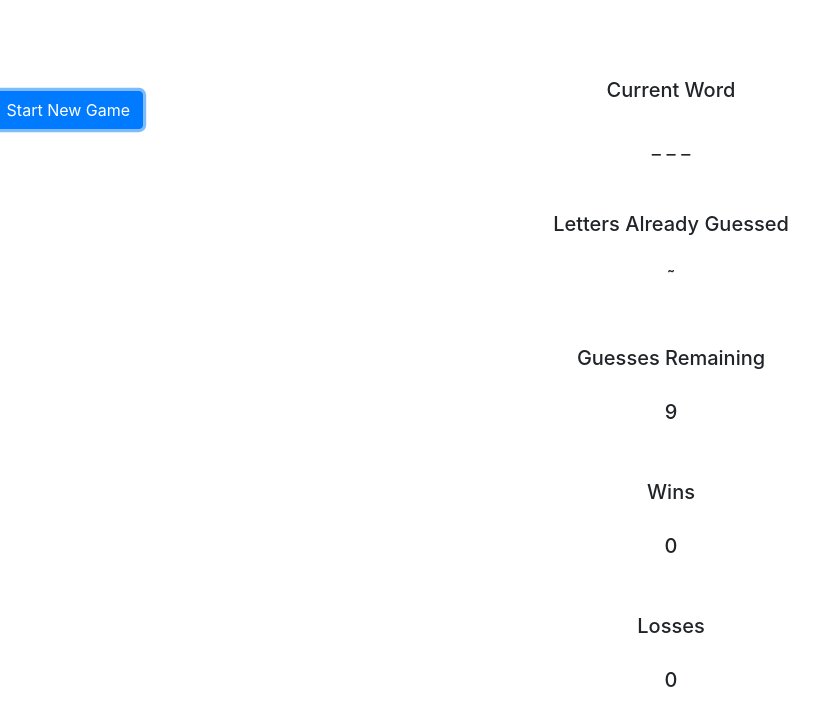
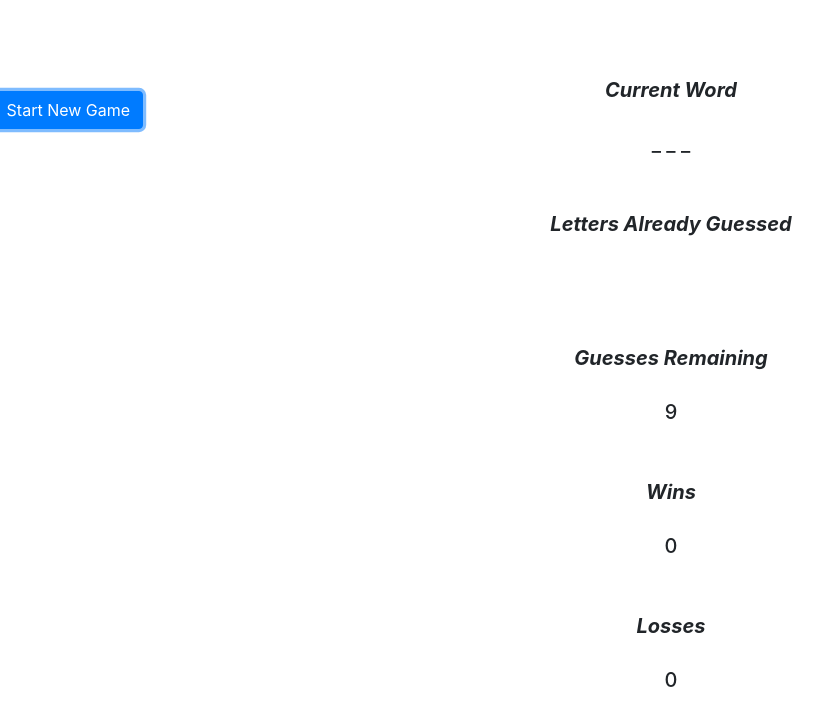
Before and after one commit to brintzamiles/Word-Guess-Game, a plain HTML site: page index.html in a window 1280 px wide. Both pictures are taken after a click on the button "Start New Game". Shown: the full height of the page, 254-1077 px from the left. Drawn offline with nearby package versions, Linux system fonts and the light colour scheme.

Commit message:
got space issue to work

```diff
--- a/assets/css/style.css
+++ b/assets/css/style.css
@@ -1,11 +1,11 @@
-.thumbnail {
-    border: 2px solid yellow;
-}
+
 
 #headerCurrentWord {
     font-size: 20px;
     text-align: center;
     margin: 30px auto;
+    font-weight: bolder;
+    font-style: oblique;
 
 }
 
@@ -13,6 +13,10 @@
     font-size: 20px;
     text-align: center;
     margin: 30px auto;
+    font-weight: bolder;
+    font-style: oblique;
+
+
 
 }
 
@@ -20,6 +24,10 @@
     font-size: 20px;
     text-align: center;
     margin: 30px auto;
+    font-weight: bolder;
+    font-style: oblique;
+
+
 
 }
 
@@ -27,6 +35,10 @@
     font-size: 20px;
     text-align: center;
     margin: 30px auto;
+    font-weight: bolder;
+    font-style: oblique;
+
+
 
 }
 
@@ -34,6 +46,10 @@
     font-size: 20px;
     text-align: center;
     margin: 30px auto;
+    font-weight: bolder;
+    font-style: oblique;
+
+
 }
 
 img {
--- a/assets/javascript/game.js
+++ b/assets/javascript/game.js
@@ -35,7 +35,7 @@ for(var i = 0; i < getRandWord.length; i++) {
     console.log (getRandWord);
     if (getRandWord[i] === ' ') {
         console.log ("issa space");
-        displaySpaces.push('*');
+        displaySpaces.push(' ');
         //did only makes sure that the space is denoted for to indicate all letters have been analyzed as stopper
         wordLengthTracker++;
     }
@@ -46,17 +46,12 @@ for(var i = 0; i < getRandWord.length; i++) {
 
     //write results to the screen
     document.getElementById('guessesLeft').textContent  = remaining;
-    document.getElementById('currentWord').innerHTML  = displaySpaces.join (" ");
+    document.getElementById("currentWord").style.whiteSpace = "pre";
+    document.getElementById('currentWord').textContent  = displaySpaces.join (" ");
+    document.getElementById('lettersAlreadyGuessed').textContent  = wrongGuess.join(" ");
 
-    //trying to work through issue where space won't print to the DOM
-    //displayHolder = displaySpaces.join(" ");
-    //console.log("spaces " + displaySpaces);
-    //console.log("holder " + displayHolder);
-    //displayHolder = displayHolder.replace("space", "     ")
-    //console.log("holder2 " + displayHolder);
 
-    //document.getElementById('currentWord').innerHTML  = displayHolder;
-    //alert (displayHolder);
+
 }
 
 function Guess(userGuess) {
--- a/index.html
+++ b/index.html
@@ -19,8 +19,8 @@
                 <div class = "col-sm-6" >
                         <h2 id ="headerCurrentWord">Current Word
                         </h2>
-                        <p id ="currentWord" style: white-space:pre>_ _ _ _ _
-                        </p>
+                        <h2 id ="currentWord" style: white-space:pre>_ _ _ _ _
+                        </h2>
                         <h2 id ="headerLettersAlreadyGuessed">Letters Already Guessed
                         </h2>
                         <h2 id ="lettersAlreadyGuessed">˜
```
